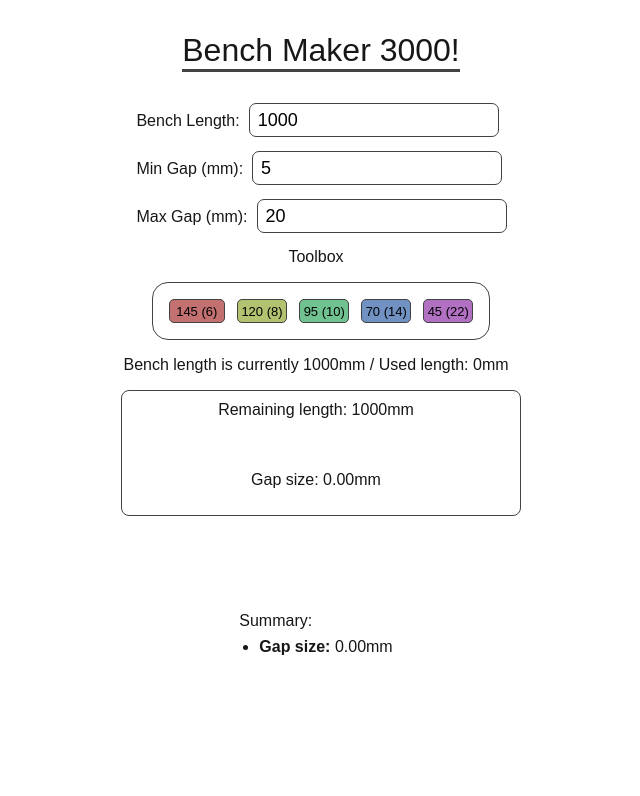
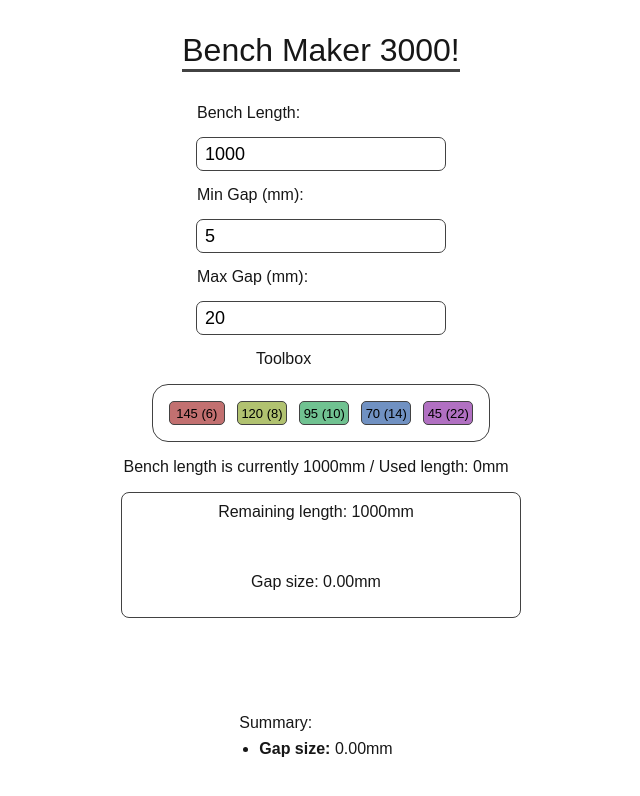
Before and after one commit to IncreatorP/BenchMaker, a Next.js app: page / in a window 1280 px wide. Shown: the top 796 px of the page, without its empty margins (319-959 px from the left). Built offline with nearby package versions, Linux system fonts and the light colour scheme.

Commit message:
updated screenshot

```diff
--- a/src/app/css/toolbox.css
+++ b/src/app/css/toolbox.css
@@ -54,6 +54,7 @@ body {
 }
 
 .toolbox-input {
+    min-width: 120px;
     height: 32px;
     border: none;
     padding: 8px;
@@ -71,6 +72,13 @@ body {
 .toolbox-label {
     margin-bottom: var(--default-margin-bottom);
     margin-right: 10px;
+    min-width: 120px;
+}
+
+.input-group {
+    display: grid;
+    grid-template-columns: 120 120;
+    align-items: baseline;
 }
 
 .remaining-length-box {
```
Also changed, not shown: image-2.png (added), 1 other file (tests, documents, lock files or other folders).
